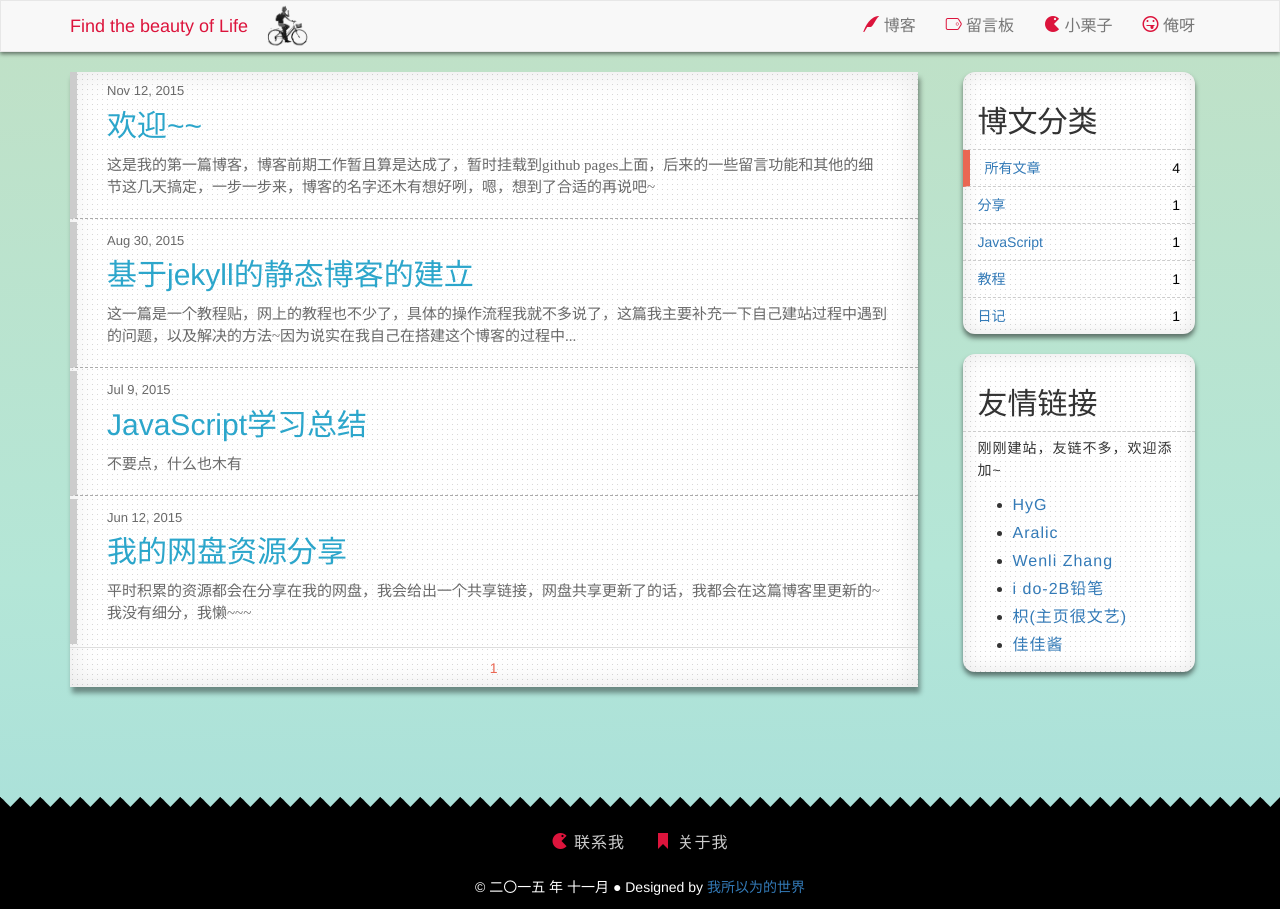
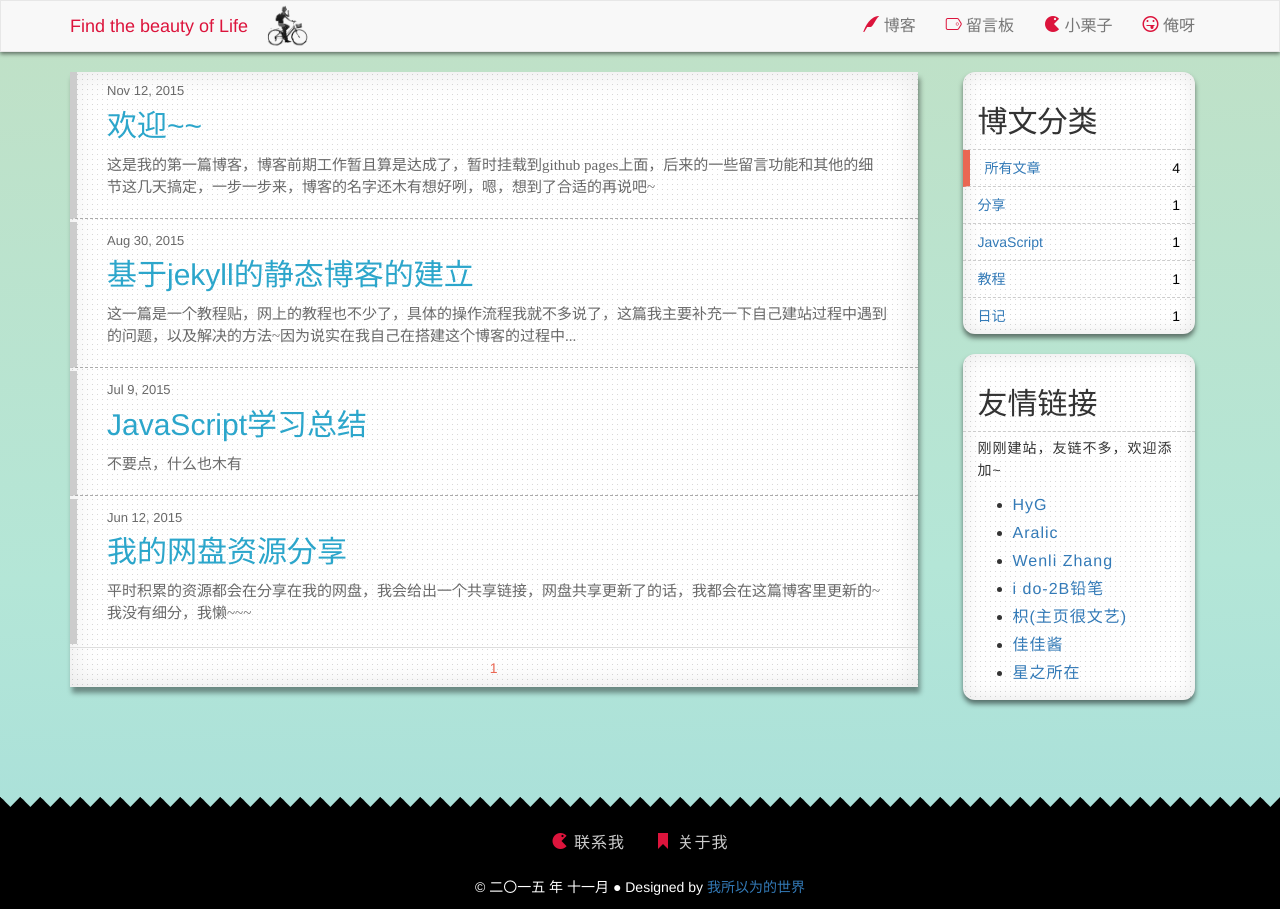
Before and after one commit to momeakl/momeakl.github.io, a Jekyll site: the page built from index.html, in a window 1280 px wide. Built offline with Jekyll 4.4.1, drawn with Linux system fonts in a browser that asks for light colours; nearby versions of some CDN libraries; some web fonts are replaced; the list of posts is cut into pages by our own code; comment, search, counter and statistics services are not loaded; a style sheet for code colours, icons or effects is not loaded.

Commit message:
add a new link

```diff
--- a/index.html
+++ b/index.html
@@ -116,6 +116,7 @@ layout: default
                         <li><a href="http://www.idongu.com/">i do-2B铅笔</a></li>
                         <li><a href="http://fiona23.github.io/">枳(主页很文艺)</a></li>
                         <li><a href="http://luojia.me">佳佳酱</a></li>
+                        <li><a href="http://jimmy66.com">星之所在</a></li>
                     </ul>
 
                 </div>
```
